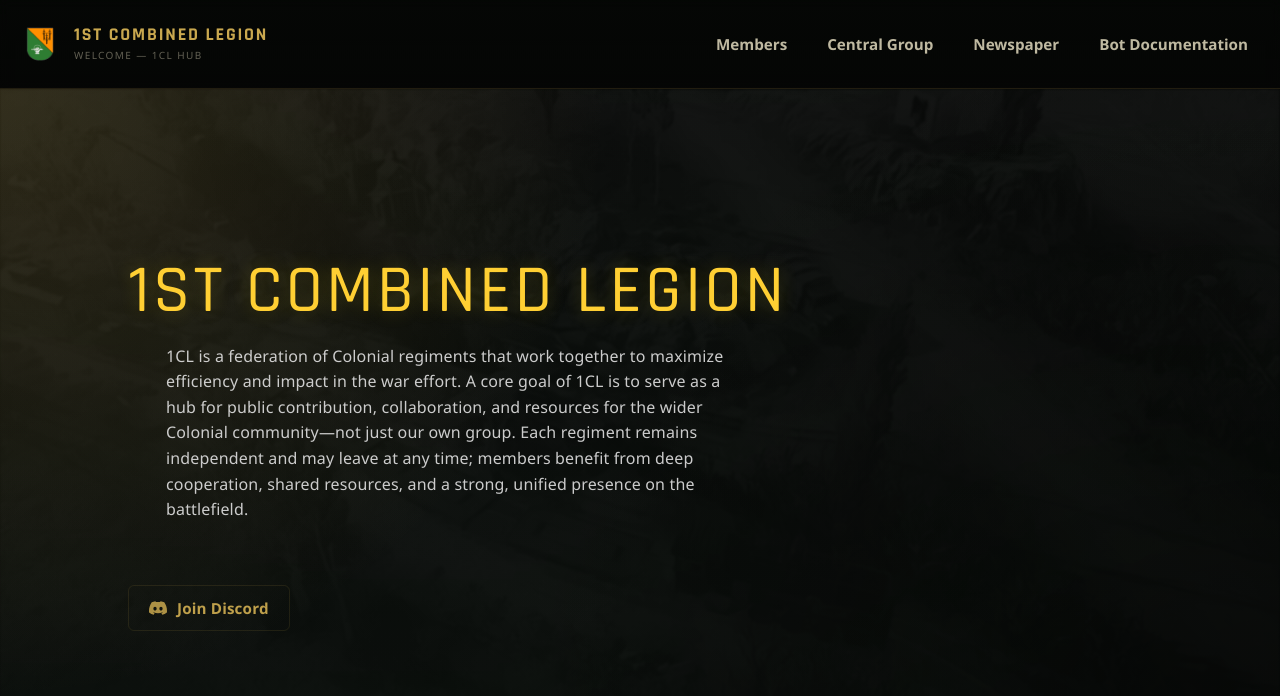
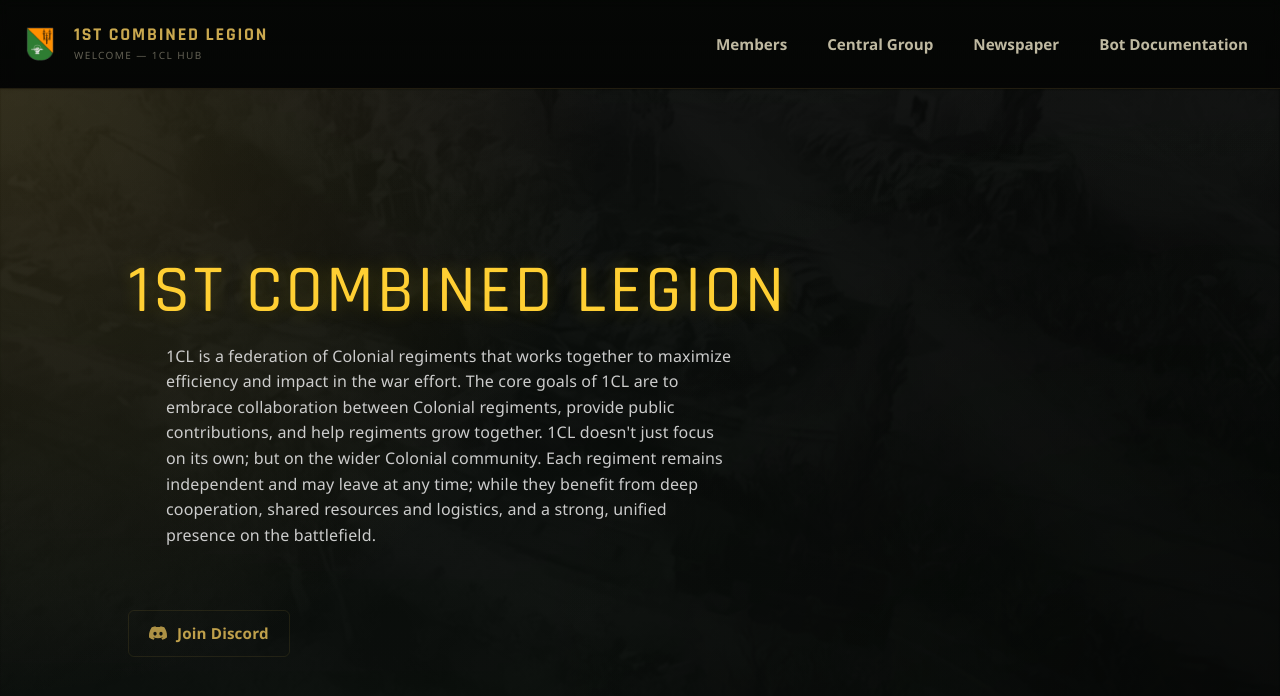
Before and after one commit to LD-eirish/1CLHome, a React (Vite) app: page /hub in a window 1280 px wide. Shown: the top 696 px of the page. Built offline with nearby package versions, Linux system fonts and the light colour scheme.

Commit message:
Update HubPage.tsx

```diff
--- a/src/presentation/pages/HubPage.tsx
+++ b/src/presentation/pages/HubPage.tsx
@@ -18,7 +18,7 @@ export function HubPage() {
               1st Combined Legion
             </h2>
             <p className="hub-masthead-sub">
-              1CL is a federation of Colonial regiments that work together to maximize efficiency and impact in the war effort. A core goal of 1CL is to serve as a hub for public contribution, collaboration, and resources for the wider Colonial community—not just our own group. Each regiment remains independent and may leave at any time; members benefit from deep cooperation, shared resources, and a strong, unified presence on the battlefield.
+              1CL is a federation of Colonial regiments that works together to maximize efficiency and impact in the war effort. The core goals of 1CL are to embrace collaboration between Colonial regiments, provide public contributions, and help regiments grow together. 1CL doesn't just focus on its own; but on the wider Colonial community. Each regiment remains independent and may leave at any time; while they benefit from deep cooperation, shared resources and logistics, and a strong, unified presence on the battlefield.
             </p>
           </div>
           <a
```
